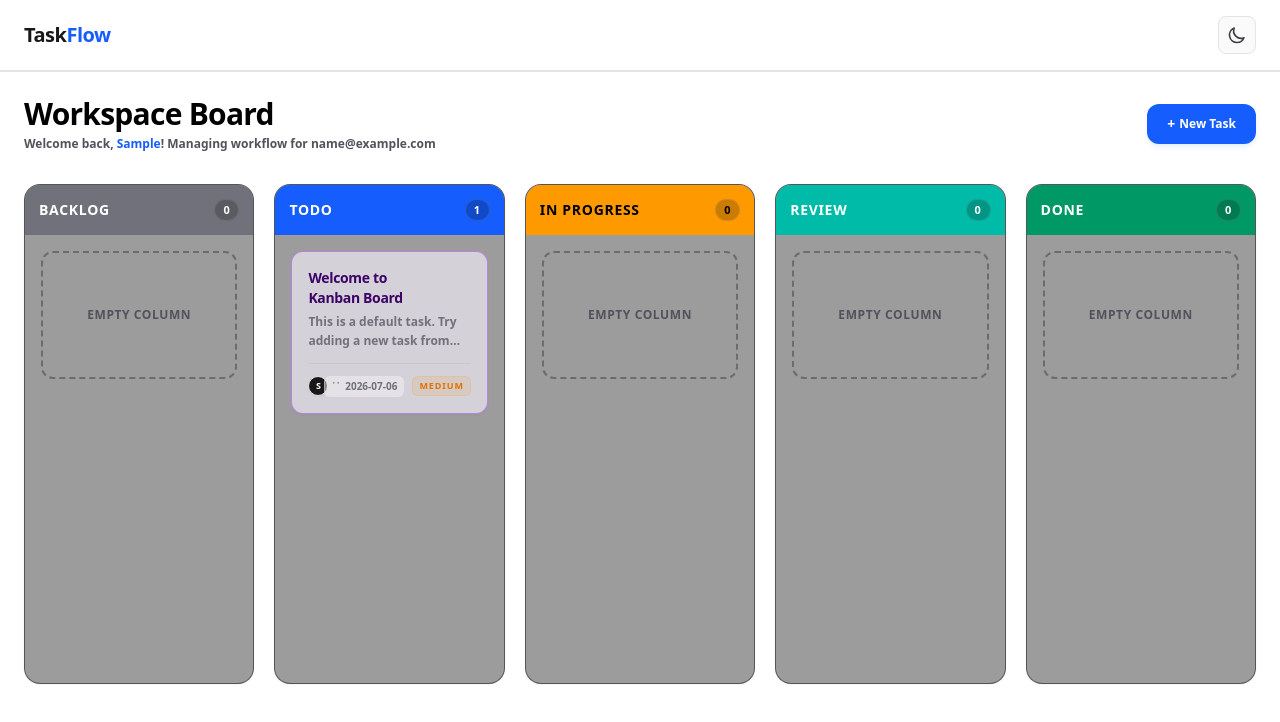
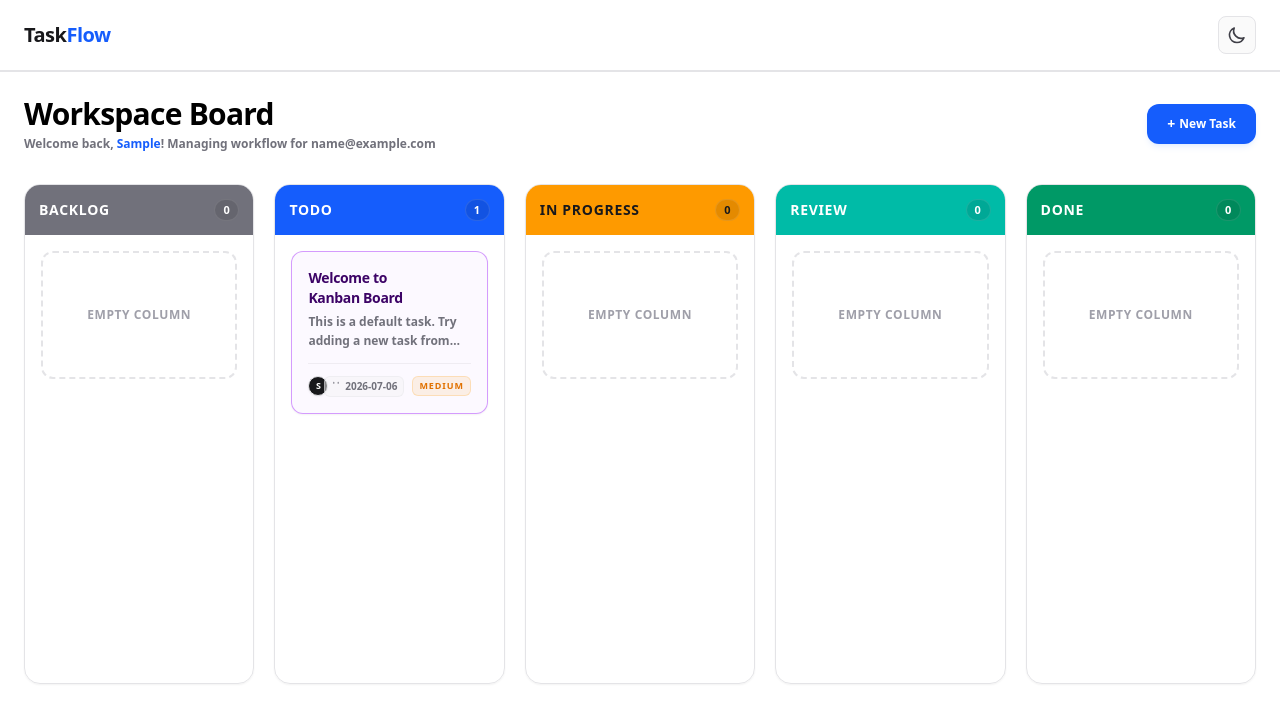
Before and after one commit to ksajjadhossen/taskflow, a Next.js app: page / in a window 1280 px wide. Both pictures are taken after typing "Sample", "name@example.com" into the empty fields and a click on the button "ENTER WORKSPACE". Shown: the top 722 px of the page. Built offline with nearby package versions, Linux system fonts and the light colour scheme.

Commit message:
light mode and dark mode edited as standard

```diff
--- a/src/app/globals.css
+++ b/src/app/globals.css
@@ -1,22 +1,31 @@
 @import "tailwindcss";
+
+/* Tailwind v4 কে ডার্ক মোড ক্লাসের সাথে পরিচয় করিয়ে দেওয়া */
+@variant dark (&:where(.dark, .dark *));
+
+/* থিম ভ্যারিয়েবল এবং কনফিগারেশন */
 :root {
   --background: #ffffff;
-  --foreground: #000000;
+  --foreground: #09090b;
 }
+
 .dark {
   --background: #09090b;
   --foreground: #ffffff;
 }
+
+/* গ্লোবাল বেস স্টাইল */
 @layer base {
   html,
   body {
-    background-color: var(--background) !important;
-    color: var(--foreground) !important;
+    background-color: var(--background);
+    color: var(--foreground);
     min-height: 100vh;
     margin: 0;
     padding: 0;
     transition:
-      background-color 0.2s ease,
-      color 0.2s ease;
+      background-color 0.3s ease,
+      color 0.3s ease,
+      border-color 0.3s ease;
   }
 }
--- a/src/components/kanban/BoardHeader.tsx
+++ b/src/components/kanban/BoardHeader.tsx
@@ -14,10 +14,11 @@ export default function BoardHeader({
   return (
     <div className="flex flex-col sm:flex-row justify-between items-start sm:items-center gap-4 mb-8">
       <div>
-        <h1 className="text-3xl font-black tracking-tight text-black dark:text-white">
-          Workspace Board
-        </h1>
-        <p className="text-xs text-zinc-600 dark:text-zinc-400 mt-1 font-semibold">
+        {/* টেক্সট কালার গ্লোবাল CSS থেকে অটোমেটিক পাবে */}
+        <h1 className="text-3xl font-black tracking-tight">Workspace Board</h1>
+
+        {/* সাবটেক্সট: লাইট মোডে স্পষ্ট ধূসর এবং ডার্ক মোডে হালকা ধূসর */}
+        <p className="text-xs text-zinc-500 dark:text-zinc-400 mt-1 font-semibold">
           Welcome back,{" "}
           <span className="text-blue-600 dark:text-blue-400 font-black">
             {userName}
@@ -28,7 +29,7 @@ export default function BoardHeader({
 
       <button
         onClick={onNewTaskClick}
-        className="px-5 py-2.5 text-xs bg-blue-600 text-white font-bold rounded-xl hover:bg-blue-700 transition-all cursor-pointer shadow-md shadow-blue-500/10 active:scale-95 flex items-center gap-1"
+        className="px-5 py-2.5 text-xs bg-blue-600 dark:bg-blue-500 text-white font-bold rounded-xl hover:bg-blue-700 dark:hover:bg-blue-600 transition-all cursor-pointer shadow-md shadow-blue-500/10 active:scale-95 flex items-center gap-1"
       >
         <span className="text-sm font-black">+</span> New Task
       </button>
--- a/src/components/kanban/Column.tsx
+++ b/src/components/kanban/Column.tsx
@@ -45,13 +45,17 @@ export default function Column({
   };
 
   const getHeaderBgColor = (colTitle: string) => {
+    if (!colTitle) {
+      return "bg-zinc-200 dark:bg-zinc-800 text-zinc-900 dark:text-zinc-100";
+    }
+
     switch (colTitle.toUpperCase()) {
       case "BACKLOG":
         return "bg-zinc-500 text-white";
       case "TODO":
         return "bg-blue-600 text-white";
       case "IN PROGRESS":
-        return "bg-amber-500 text-black";
+        return "bg-amber-500 text-zinc-900";
       case "REVIEW":
         return "bg-teal-500 text-white";
       case "DONE":
@@ -67,13 +71,13 @@ export default function Column({
     <div
       onDragOver={handleDragOver}
       onDrop={handleDrop}
-      className="flex flex-col bg-zinc-950/40 w-full min-h-[500px] rounded-2xl border border-zinc-800/60 shadow-xs overflow-hidden"
+      className="flex flex-col bg-transparent w-full min-h-125 rounded-2xl border border-zinc-200 dark:border-zinc-800/60 shadow-xs overflow-hidden"
     >
       <div
         className={`flex items-center justify-between p-3.5 font-black uppercase tracking-wider text-sm ${headerBg}`}
       >
         <h3>{title}</h3>
-        <span className="text-[11px] font-black px-2 py-0.5 rounded-full bg-black/20 text-inherit border border-white/10">
+        <span className="text-[11px] font-black px-2 py-0.5 rounded-full bg-black/10 dark:bg-black/20 text-inherit border border-white/10">
           {tasks.length}
         </span>
       </div>
@@ -83,8 +87,8 @@ export default function Column({
           <Card key={task.id} task={task} onCardClick={onCardClick} />
         ))}
         {tasks.length === 0 && (
-          <div className="flex flex-col items-center justify-center border-2 border-dashed border-zinc-800/40 rounded-xl p-8 h-32">
-            <span className="text-xs font-bold text-zinc-600 uppercase tracking-wider">
+          <div className="flex flex-col items-center justify-center border-2 border-dashed border-zinc-200 dark:border-zinc-800/40 rounded-xl p-8 h-32">
+            <span className="text-xs font-bold text-zinc-400 dark:text-zinc-600 uppercase tracking-wider">
               Empty Column
             </span>
           </div>
--- a/src/components/shared/navbar.tsx
+++ b/src/components/shared/navbar.tsx
@@ -3,16 +3,21 @@
 import { useState, useEffect } from "react";
 
 interface NavbarProps {}
+
 export default function Navbar({}: NavbarProps) {
-  const [theme, setTheme] = useState("light");
+  const [theme, setTheme] = useState<"light" | "dark">("light");
 
   useEffect(() => {
-    const savedTheme = localStorage.getItem("theme") || "light";
+    const savedTheme =
+      (localStorage.getItem("theme") as "light" | "dark") || "light";
     setTheme(savedTheme);
+
     if (savedTheme === "dark") {
       document.documentElement.classList.add("dark");
+      document.documentElement.style.colorScheme = "dark";
     } else {
       document.documentElement.classList.remove("dark");
+      document.documentElement.style.colorScheme = "light";
     }
   }, []);
 
@@ -20,23 +25,24 @@ export default function Navbar({}: NavbarProps) {
     if (theme === "light") {
       setTheme("dark");
       document.documentElement.classList.add("dark");
+      document.documentElement.style.colorScheme = "dark";
       localStorage.setItem("theme", "dark");
     } else {
       setTheme("light");
       document.documentElement.classList.remove("dark");
+      document.documentElement.style.colorScheme = "light";
       localStorage.setItem("theme", "light");
     }
   };
-
   return (
     <nav className="w-full bg-white dark:bg-zinc-950 border-b border-zinc-200 dark:border-zinc-800 px-6 py-4 transition-colors duration-200">
       <div className="max-w-7xl mx-auto flex items-center justify-between">
-        {/* Left Side: App Logo / Name */}
         <div className="flex items-center gap-2">
           <span className="text-xl font-bold tracking-tight text-zinc-900 dark:text-white">
             Task<span className="text-blue-600">Flow</span>
           </span>
         </div>
+
         <button
           onClick={toggleTheme}
           className="p-2 rounded-lg border border-zinc-200 dark:border-zinc-800 bg-zinc-50 dark:bg-zinc-900 text-zinc-700 dark:text-zinc-300 hover:bg-zinc-100 dark:hover:bg-zinc-800/50 transition-all cursor-pointer flex items-center justify-center"
```
